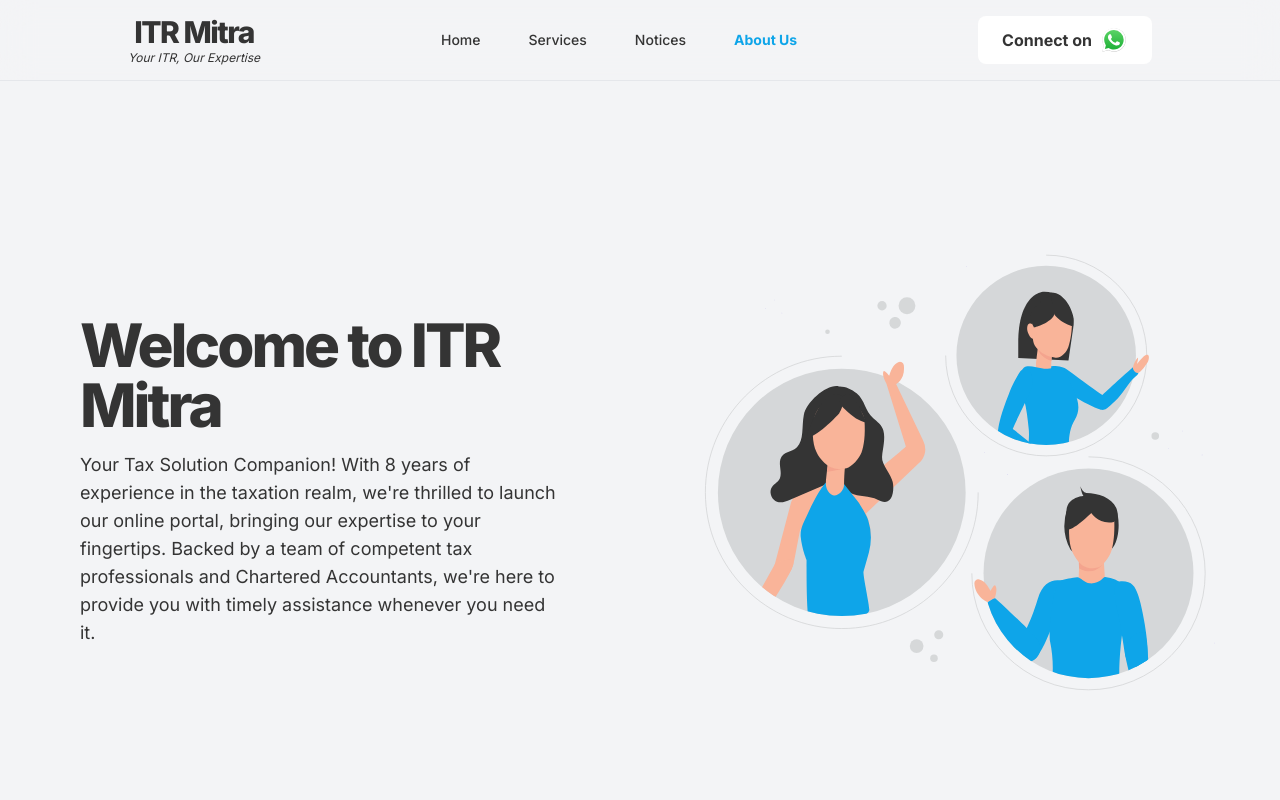
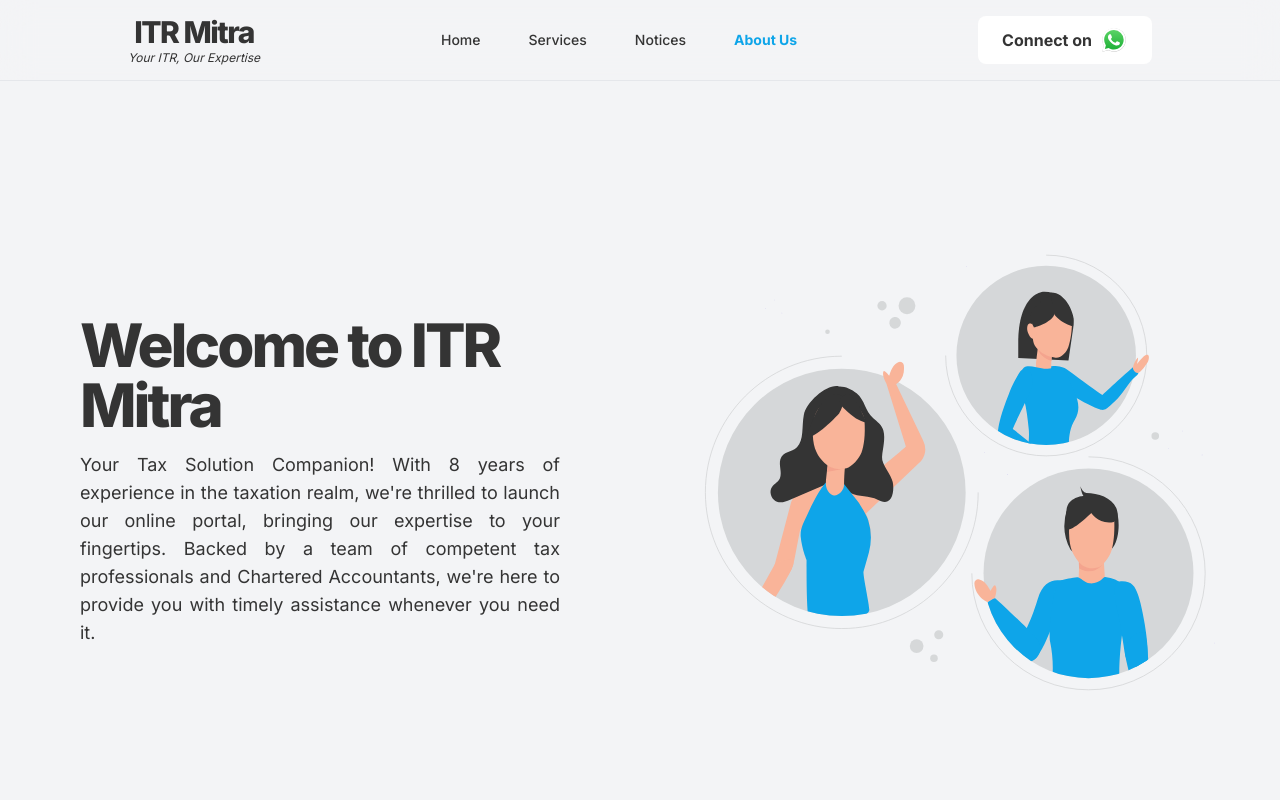
Before and after one commit to itrmitra/itrmitra, a Next.js app: page /about-us in a window 1280 px wide. Shown: the top 800 px of the page. Built offline with nearby package versions, Linux system fonts and the light colour scheme.

Commit message:
justify text on medium screens

```diff
--- a/src/pages/about-us.tsx
+++ b/src/pages/about-us.tsx
@@ -21,7 +21,7 @@ export default function AboutUs() {
                         <p
                             className={cn(
                                 headingVariants({ variant: "subtext", size: "subtext" }),
-                                "text-justify"
+                                "text-justify md:text-justify"
                             )}
                         >
                             Your Tax Solution Companion! With 8 years of experience in the taxation
```
